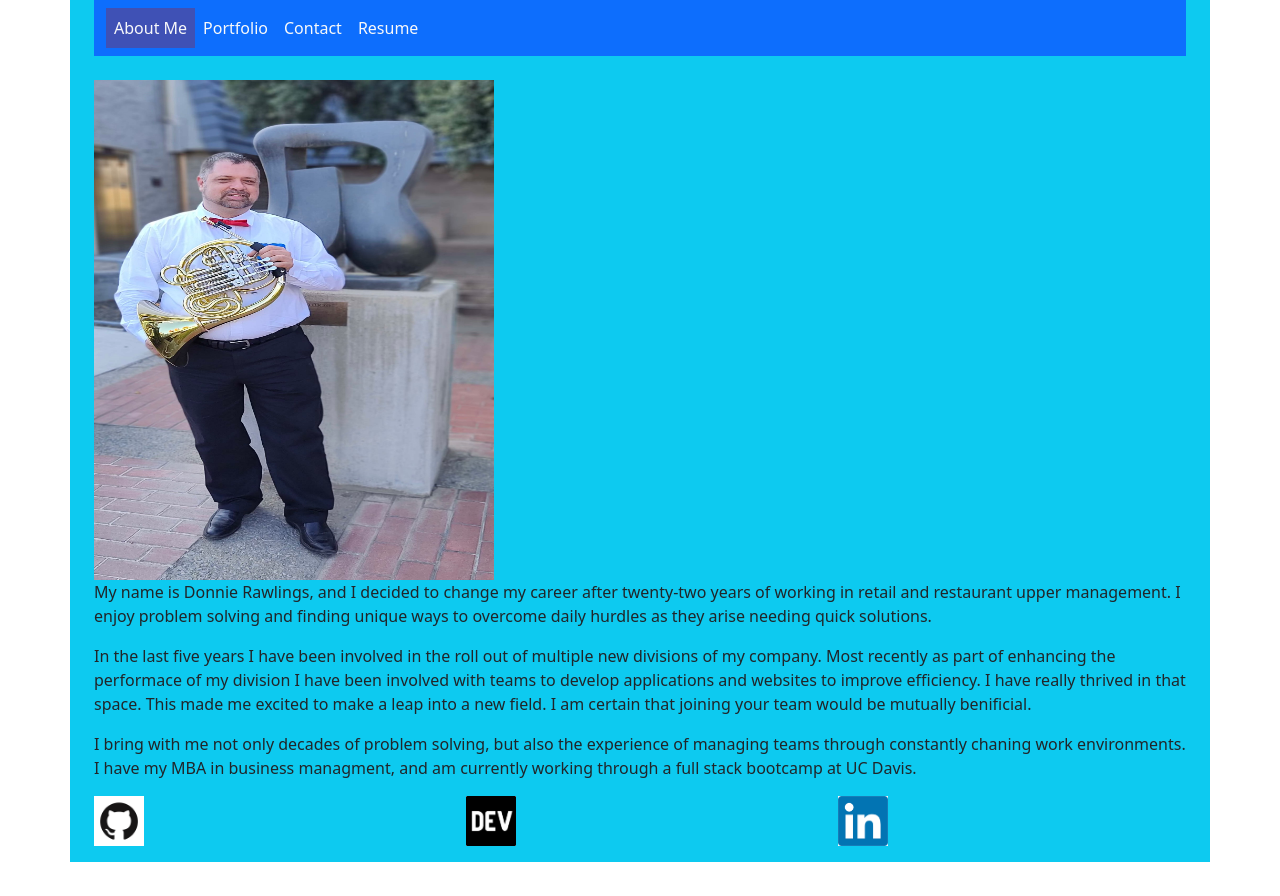
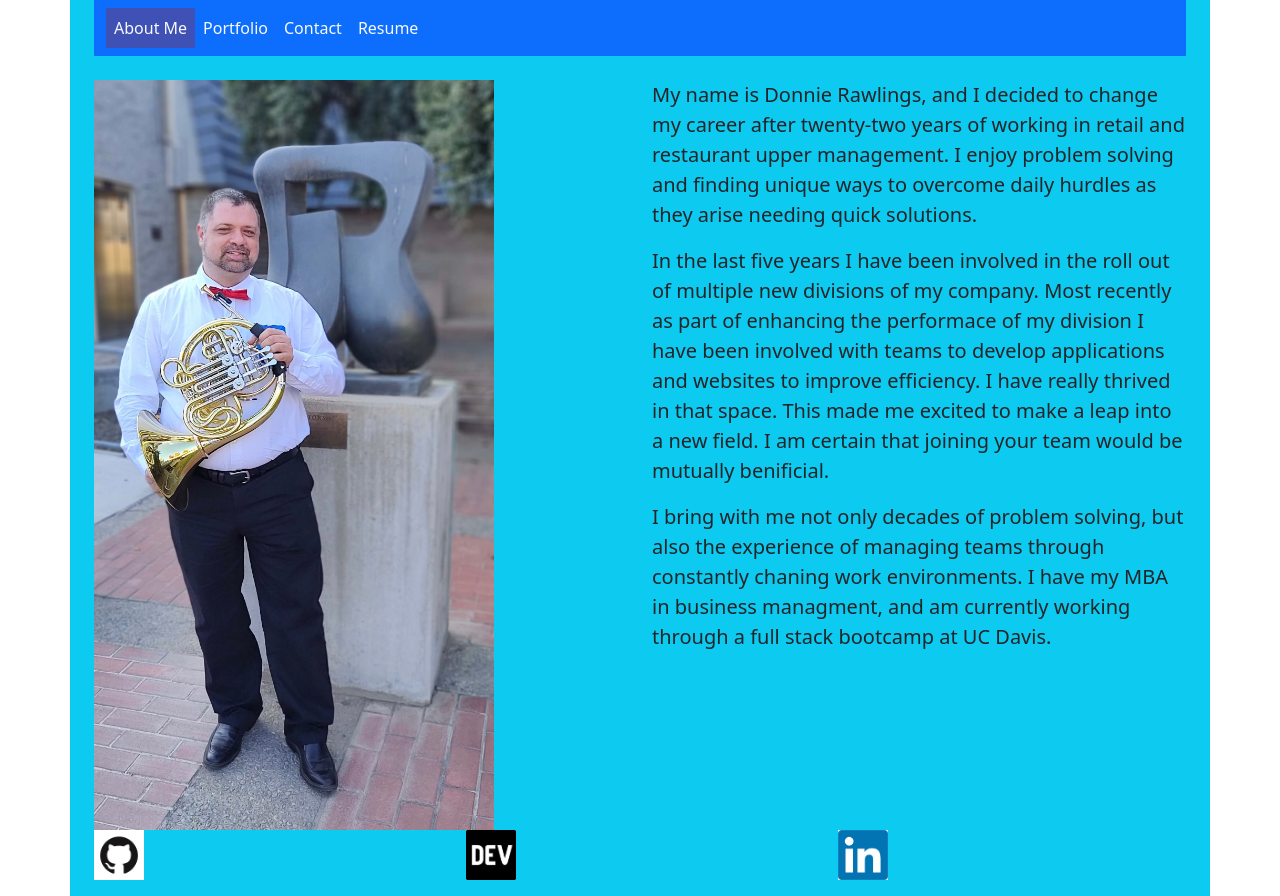
Before and after one commit to drawlin22/React-Portfolio-drawlin22, a React (Vite) app: page / in a window 1280 px wide. Before the commit the page ends 862 px from the top, so only its background shows below. Built offline with nearby package versions, Linux system fonts and the light colour scheme.

Commit message:
updated styling to the about Me page. Larger font, moved text paragraphs into the empty space next to profile picture

```diff
--- a/src/pages/AboutPage.jsx
+++ b/src/pages/AboutPage.jsx
@@ -8,28 +8,35 @@ export default function AboutPage() {
 
   return (
     <div className="container pt-4">
-     <img
-      src="src/assets/img/Profile.jpeg" alt="logo"
-      height="500px"
-      width="400px"
-      className="a"
-       />
-    <p>
+    <div className="row">
+      <div className="col-md-6">
+        <img
+          src="src/assets/img/Profile.jpeg" alt="logo"
+          height="500px"
+          width="400px"
+          className="img-fluid"
+             />
+          </div>
+          <div className="col-md-6">
+
+    <p className="lead">
             My name is Donnie Rawlings, and I decided to change my career after twenty-two years of working in retail and restaurant upper management.
         I enjoy problem solving and finding unique ways to overcome daily hurdles as they arise needing quick solutions.
     </p>
 
-    <p>
+    <p className="lead">
         In the last five years I have been involved in the roll out of multiple new divisions of my company. Most recently as part of enhancing the performace of my division I have been involved
         with teams to develop applications and websites to improve efficiency. I have really thrived in that space. This made me excited to make a leap into a new field. I am certain that joining your
         team would be mutually benificial.
     </p>
 
-    <p>
+    <p className="lead">
         I bring with me not only decades of problem solving, but also the experience of managing teams through constantly chaning work environments. I have my MBA in business managment,
         and am currently working through a full stack bootcamp at UC Davis.
 
     </p>
         </div>
-      );
+        </div>
+        </div>
+      )
     }
```
